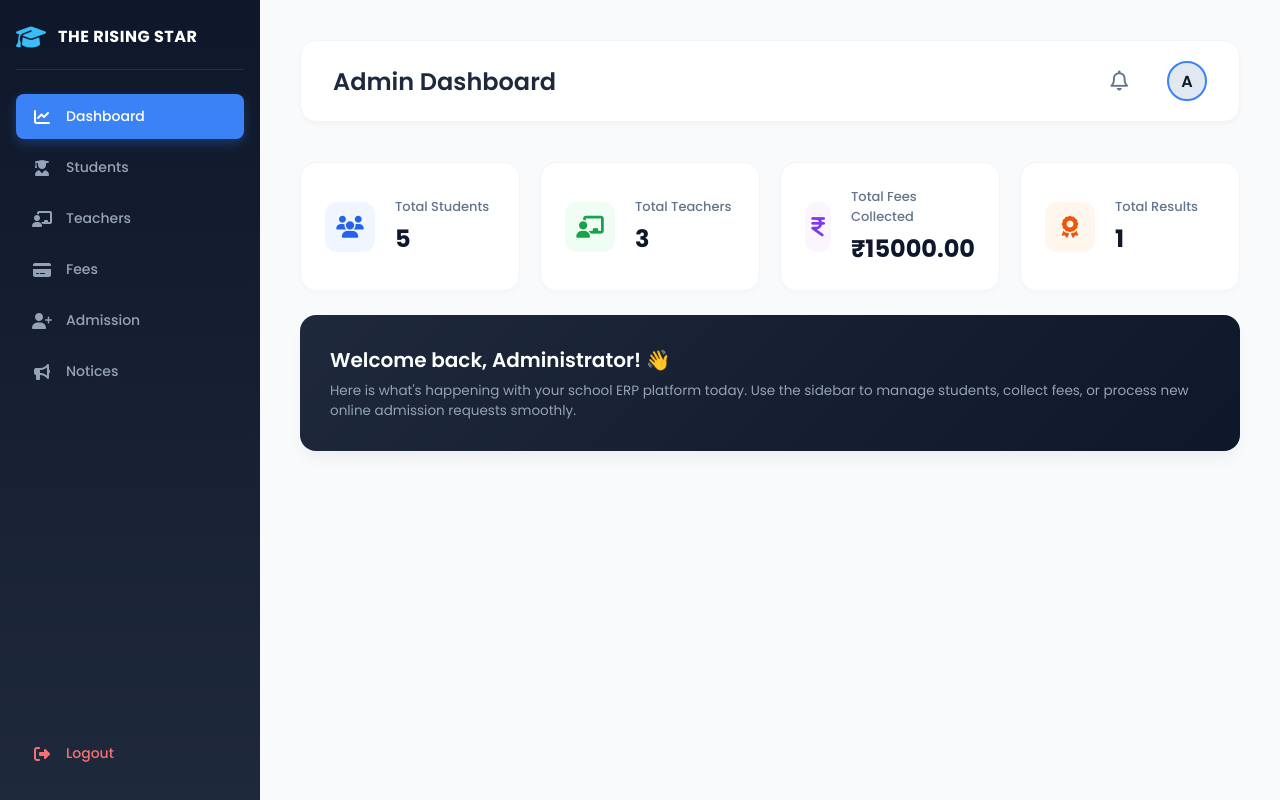
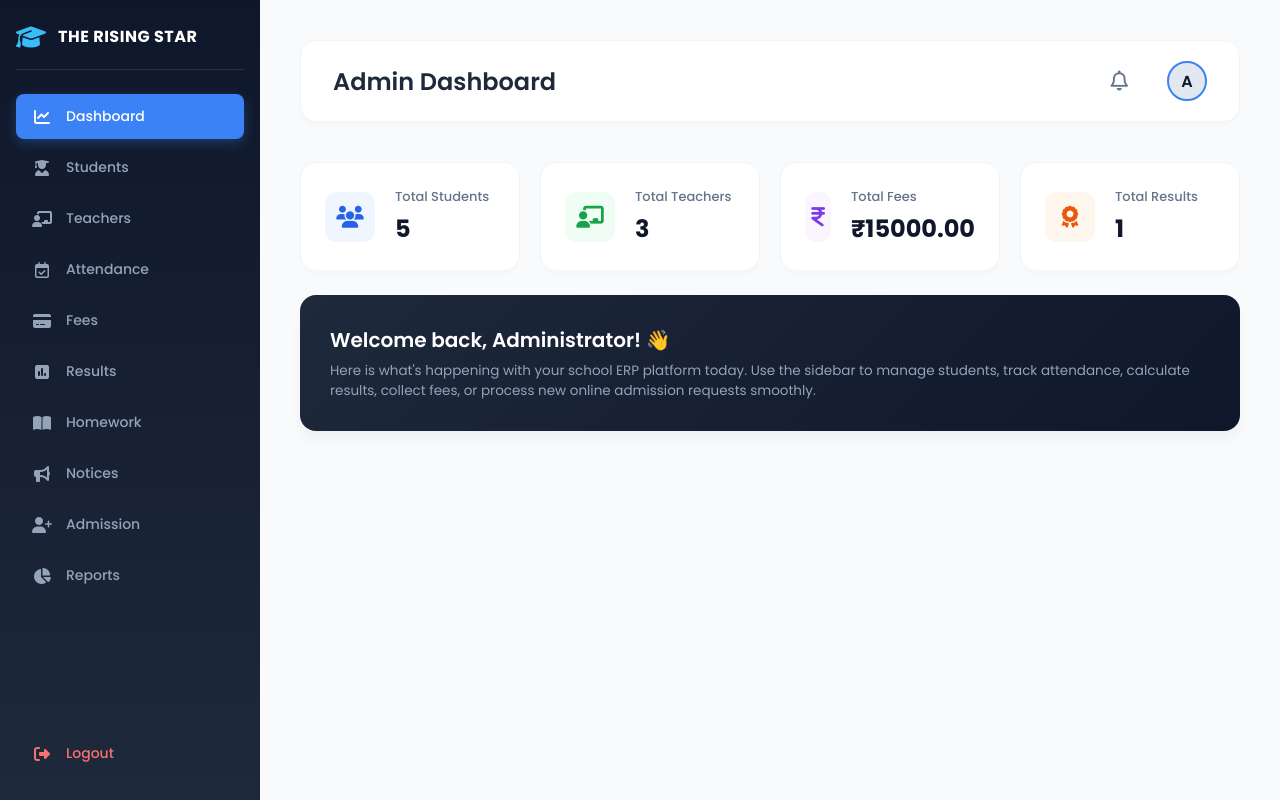
Before and after one commit to ISHWARDHERE/school-erp-new, a FastAPI app: page /admin_dashboard in a window 1280 px wide. Run offline with FastAPI, Linux system fonts and the light colour scheme; a user stored in the database is signed in; data comes from the database, SQL or seed files in the repository; data that the repository does not hold is empty.

Commit message:
updated dashboard module

```diff
--- a/templates/admin_dashboard.html
+++ b/templates/admin_dashboard.html
@@ -2,12 +2,15 @@
 <html>
 <head>
     <title>Admin Dashboard</title>
+    <!-- Google Fonts & FontAwesome for Premium Design -->
     <link href="https://fonts.googleapis.com/css2?family=Poppins:wght@300;400;500;600;700&display=swap" rel="stylesheet">
     <link rel="stylesheet" href="https://cdnjs.cloudflare.com/ajax/libs/font-awesome/6.4.0/css/all.min.css">
-    <link rel="stylesheet" href="/static/style.css?v=1.9"> </head>
+    <link rel="stylesheet" href="/static/style.css?v=2.0"> <!-- Cache Busting -->
+</head>
 <body>
 
 <div class="dashboard-container">
+    <!-- SIDEBAR (ALL MODULES RESTORED) -->
     <div class="sidebar">
         <div class="logo-area">
             <i class="fa-solid fa-graduation-cap"></i>
@@ -15,16 +18,37 @@
         </div>
 
         <div class="nav-links">
+            <!-- डॅशबोर्ड ॲक्टिव्ह राहील -->
             <a href="/admin_dashboard" class="active"><i class="fa-solid fa-chart-line"></i> Dashboard</a>
+
             <a href="/web_students"><i class="fa-solid fa-user-graduate"></i> Students</a>
+
             <a href="/web_teachers"><i class="fa-solid fa-chalkboard-user"></i> Teachers</a>
+
+            <!-- Attendance पूर्ववत केले -->
+            <a href="/web_attendance"><i class="fa-regular fa-calendar-check"></i> Attendance</a>
+
             <a href="/web_fees"><i class="fa-solid fa-credit-card"></i> Fees</a>
+
+            <!-- Results पूर्ववत केले -->
+            <a href="/web_results"><i class="fa-solid fa-square-poll-vertical"></i> Results</a>
+
+            <!-- Homework पूर्ववत केले -->
+            <a href="/web_homework"><i class="fa-solid fa-book-open"></i> Homework</a>
+
+            <a href="/view_notices"><i class="fa-solid fa-bullhorn"></i> Notices</a>
+
             <a href="/admission_requests"><i class="fa-solid fa-user-plus"></i> Admission</a>
-            <a href="/view_notices"><i class="fa-solid fa-bullhorn"></i> Notices</a>
+
+            <!-- Reports पूर्ववत केले -->
+            <a href="/web_reports"><i class="fa-solid fa-chart-pie"></i> Reports</a>
+
+            <!-- Logout तळाशी -->
             <a href="/logout" class="logout-link" style="margin-top: auto;"><i class="fa-solid fa-right-from-bracket"></i> Logout</a>
         </div>
     </div>
 
+    <!-- MAIN CONTENT AREA -->
     <div class="main">
         <div class="topbar">
             <h1>Admin Dashboard</h1>
@@ -34,8 +58,10 @@
             </div>
         </div>
 
+        <!-- STATS GRID CARDS -->
         <div class="dashboard-stats-grid" style="display: grid; grid-template-columns: repeat(auto-fit, minmax(220px, 1fr)); gap: 20px; margin-top: 20px;">
 
+            <!-- Card 1: Total Students -->
             <div class="stat-card" style="background: white; padding: 24px; border-radius: 16px; border: 1px solid #f1f5f9; box-shadow: 0 4px 6px -1px rgba(0,0,0,0.02); display: flex; align-items: center; gap: 20px;">
                 <div style="background: #eff6ff; color: #2563eb; width: 50px; height: 50px; border-radius: 12px; display: flex; align-items: center; justify-content: center; font-size: 22px;">
                     <i class="fa-solid fa-users"></i>
@@ -46,6 +72,7 @@
                 </div>
             </div>
 
+            <!-- Card 2: Total Teachers -->
             <div class="stat-card" style="background: white; padding: 24px; border-radius: 16px; border: 1px solid #f1f5f9; box-shadow: 0 4px 6px -1px rgba(0,0,0,0.02); display: flex; align-items: center; gap: 20px;">
                 <div style="background: #f0fdf4; color: #16a34a; width: 50px; height: 50px; border-radius: 12px; display: flex; align-items: center; justify-content: center; font-size: 22px;">
                     <i class="fa-solid fa-chalkboard-user"></i>
@@ -56,16 +83,18 @@
                 </div>
             </div>
 
+            <!-- Card 3: Total Fees -->
             <div class="stat-card" style="background: white; padding: 24px; border-radius: 16px; border: 1px solid #f1f5f9; box-shadow: 0 4px 6px -1px rgba(0,0,0,0.02); display: flex; align-items: center; gap: 20px;">
                 <div style="background: #faf5ff; color: #7c3aed; width: 50px; height: 50px; border-radius: 12px; display: flex; align-items: center; justify-content: center; font-size: 22px;">
                     <i class="fa-solid fa-indian-rupee-sign"></i>
                 </div>
                 <div>
-                    <p style="font-size: 13px; color: #64748b; font-weight: 500; margin: 0;">Total Fees Collected</p>
+                    <p style="font-size: 13px; color: #64748b; font-weight: 500; margin: 0;">Total Fees</p>
                     <h2 style="font-size: 24px; font-weight: 700; color: #0f172a; margin: 4px 0 0 0;">₹{{ total_fees if total_fees else '15000.00' }}</h2>
                 </div>
             </div>
 
+            <!-- Card 4: Total Results -->
             <div class="stat-card" style="background: white; padding: 24px; border-radius: 16px; border: 1px solid #f1f5f9; box-shadow: 0 4px 6px -1px rgba(0,0,0,0.02); display: flex; align-items: center; gap: 20px;">
                 <div style="background: #fff7ed; color: #ea580c; width: 50px; height: 50px; border-radius: 12px; display: flex; align-items: center; justify-content: center; font-size: 22px;">
                     <i class="fa-solid fa-award"></i>
@@ -78,9 +107,10 @@
 
         </div>
 
+        <!-- Welcome Premium Banner -->
         <div style="background: linear-gradient(135deg, #1e293b 0%, #0f172a 100%); color: white; padding: 30px; border-radius: 16px; margin-top: 24px; box-shadow: 0 10px 15px -3px rgba(0,0,0,0.05);">
             <h2 style="font-weight: 600; font-size: 20px; margin-bottom: 6px;">Welcome back, Administrator! 👋</h2>
-            <p style="color: #94a3b8; font-size: 13.5px; margin: 0;">Here is what's happening with your school ERP platform today. Use the sidebar to manage students, collect fees, or process new online admission requests smoothly.</p>
+            <p style="color: #94a3b8; font-size: 13.5px; margin: 0;">Here is what's happening with your school ERP platform today. Use the sidebar to manage students, track attendance, calculate results, collect fees, or process new online admission requests smoothly.</p>
         </div>
 
     </div>
```
